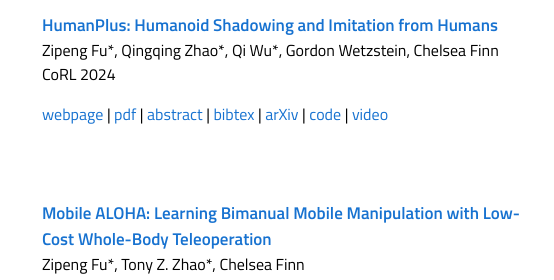
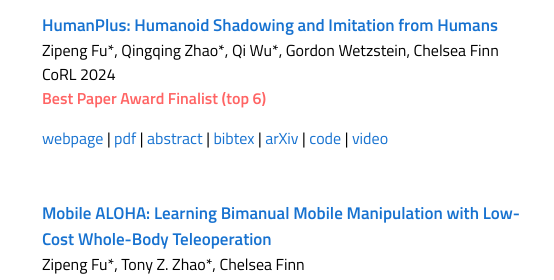
Before and after one commit to zipengfu/zipengfu.github.io, a plain HTML site: page index.html in a window 1280 px wide. Shown: the part 498-778 px from the top of the page, 527-1081 px from the left. Drawn offline with Linux system fonts and the light colour scheme.

Commit message:
humanplus best

```diff
--- a/index.html
+++ b/index.html
@@ -127,6 +127,7 @@
       <heading>HumanPlus: Humanoid Shadowing and Imitation from Humans</heading></a><br>
       Zipeng Fu*, Qingqing Zhao*, Qi Wu*, Gordon Wetzstein, Chelsea Finn<br>
       CoRL 2024<br>
+      <b style="color:rgb(255, 100, 100);">Best Paper Award Finalist (top 6)</b>
       </p>
 
       <div class="paper" id="humanplus">
```
